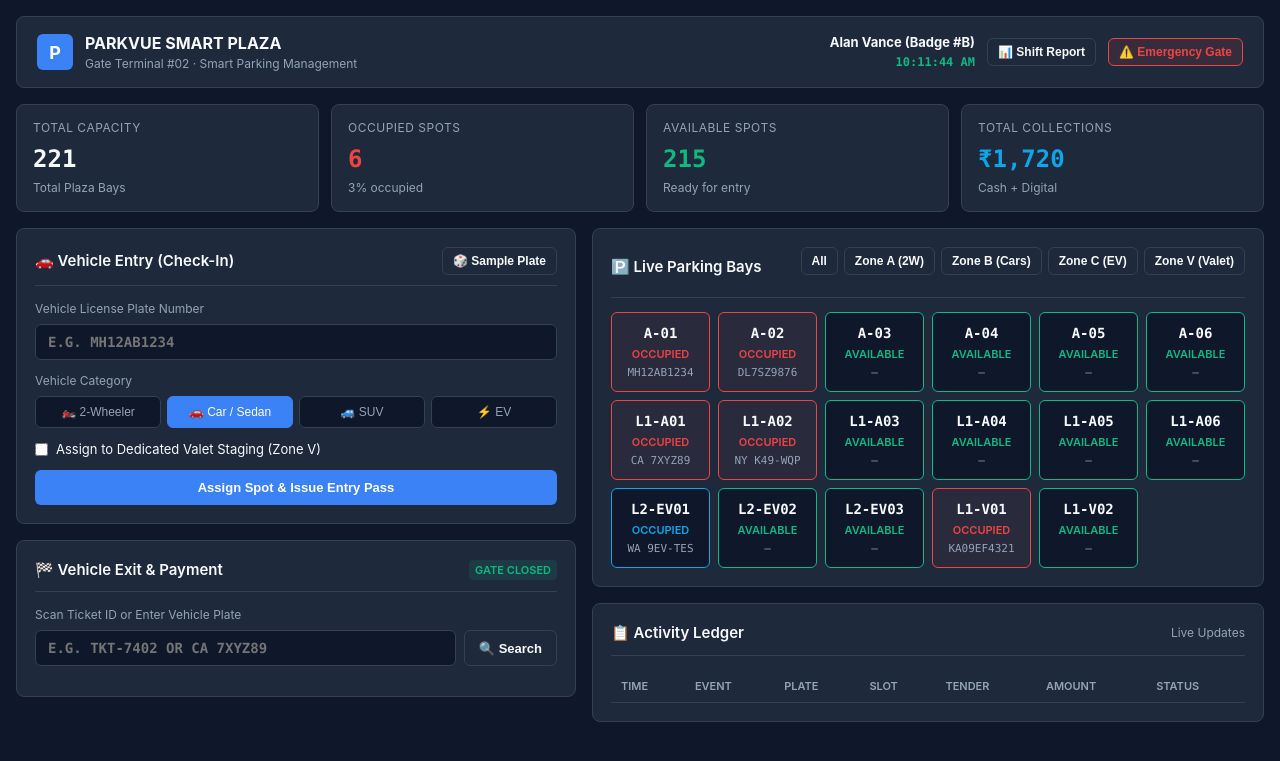
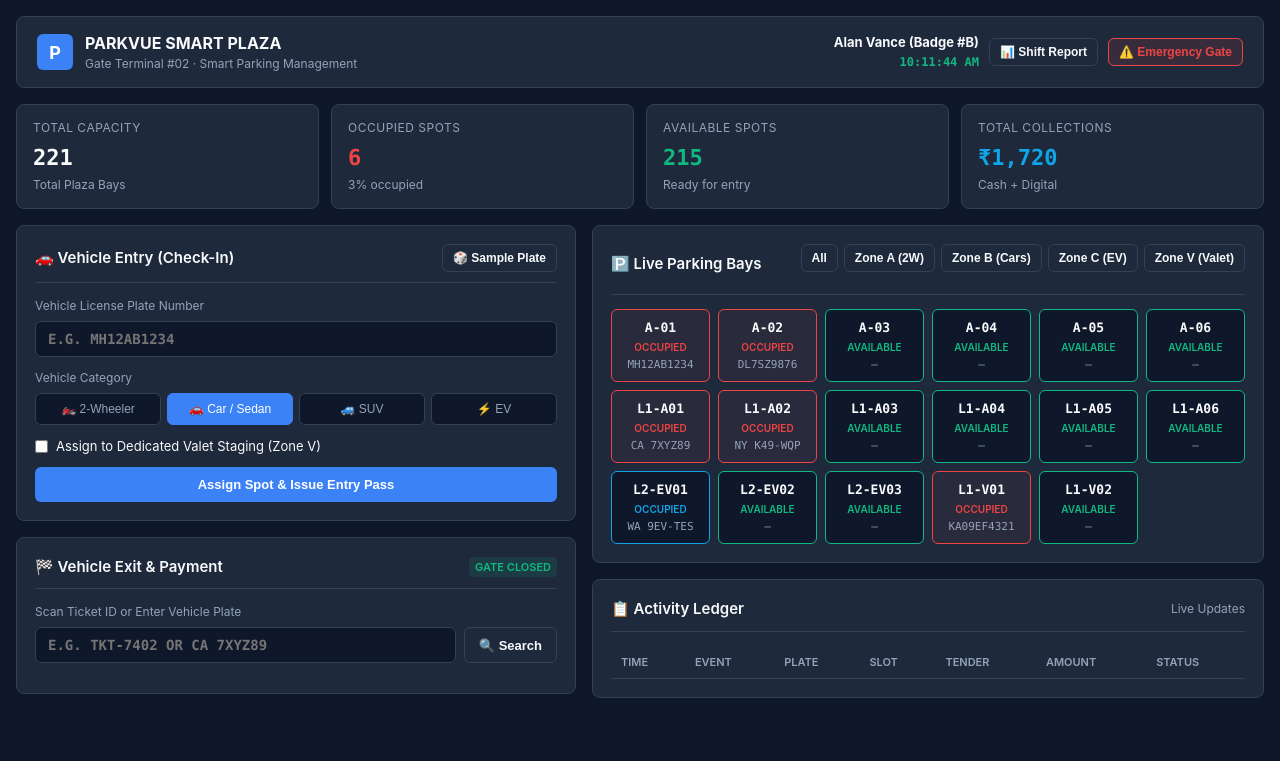
Before and after one commit to Dev-0710/parkvue, a PHP site: page / in a window 1280 px wide. Shown: the top 761 px of the page. Run offline with PHP 8.4, Linux system fonts and the light colour scheme; data comes from the database, SQL or seed files in the repository; data that the repository does not hold is empty.

Commit message:
Key Responsive Improvements Added in terminal.css

```diff
--- a/assets/css/terminal.css
+++ b/assets/css/terminal.css
@@ -26,7 +26,18 @@
   --font-mono: "Consolas", "Courier New", monospace;
 }
 
-* { box-sizing: border-box; margin: 0; padding: 0; }
+*, *::before, *::after {
+  box-sizing: border-box;
+  margin: 0;
+  padding: 0;
+}
+
+html, body {
+  width: 100%;
+  max-width: 100%;
+  overflow-x: hidden;
+}
+
 body {
   font-family: var(--font-main);
   background: var(--bg-page);
@@ -61,11 +73,12 @@ body {
   align-items: center;
   justify-content: center;
   border-radius: 6px;
+  flex-shrink: 0;
 }
 .brand-title { font-size: 16px; font-weight: 700; }
 .brand-sub { font-size: 12px; color: var(--text-muted); }
 
-.header-actions { display: flex; align-items: center; gap: 12px; }
+.header-actions { display: flex; align-items: center; gap: 10px; flex-wrap: wrap; }
 .header-info { text-align: right; font-size: 12px; color: var(--text-muted); }
 .header-info strong { color: var(--text); display: block; font-size: 13px; }
 .live-clock { font-family: var(--font-mono); color: var(--success); font-weight: 600; }
@@ -73,18 +86,20 @@ body {
 /* ── Metrics Cards ── */
 .metrics-row {
   display: grid;
-  grid-template-columns: repeat(auto-fit, minmax(200px, 1fr));
+  grid-template-columns: repeat(auto-fit, minmax(180px, 1fr));
   gap: 12px;
   margin-bottom: 16px;
+  width: 100%;
 }
 .metric-card {
   background: var(--bg-card);
   border: 1px solid var(--border);
   border-radius: var(--radius);
   padding: 14px 16px;
+  min-width: 0;
 }
 .metric-label { font-size: 12px; color: var(--text-muted); text-transform: uppercase; letter-spacing: 0.5px; }
-.metric-value { font-size: 24px; font-weight: 700; font-family: var(--font-mono); margin-top: 4px; }
+.metric-value { font-size: 22px; font-weight: 700; font-family: var(--font-mono); margin-top: 4px; word-break: break-word; }
 .metric-sub { font-size: 12px; color: var(--text-muted); margin-top: 2px; }
 
 /* ── Main Layout: 2 Columns ── */
@@ -92,9 +107,12 @@ body {
   display: grid;
   grid-template-columns: 1fr 1.2fr;
   gap: 16px;
+  width: 100%;
+  min-width: 0;
 }
-@media (max-width: 960px) {
-  .main-grid { grid-template-columns: 1fr; }
+.column-ops, .column-data {
+  min-width: 0;
+  max-width: 100%;
 }
 
 /* ── Panels / Cards ── */
@@ -104,11 +122,15 @@ body {
   border-radius: var(--radius);
   padding: 18px;
   margin-bottom: 16px;
+  width: 100%;
+  min-width: 0;
 }
 .panel-header {
   display: flex;
   justify-content: space-between;
   align-items: center;
+  flex-wrap: wrap;
+  gap: 8px;
   margin-bottom: 14px;
   border-bottom: 1px solid var(--border);
   padding-bottom: 10px;
@@ -128,15 +150,26 @@ body {
   font-size: 14px;
   font-family: inherit;
   outline: none;
+  min-width: 0;
 }
 .input-text:focus { border-color: var(--border-focus); }
 .input-mono { font-family: var(--font-mono); font-weight: 600; text-transform: uppercase; }
 
-.btn-group { display: flex; gap: 6px; flex-wrap: wrap; }
+.search-box {
+  display: flex;
+  gap: 8px;
+  width: 100%;
+}
+.search-box .input-text { flex: 1; min-width: 0; }
+
+.btn-group {
+  display: grid;
+  grid-template-columns: repeat(4, 1fr);
+  gap: 6px;
+  width: 100%;
+}
 .btn-select {
-  flex: 1;
-  min-width: 75px;
-  padding: 8px 10px;
+  padding: 8px 6px;
   background: var(--bg-input);
   border: 1px solid var(--border);
   color: var(--text-muted);
@@ -146,6 +179,10 @@ body {
   font-weight: 500;
   text-align: center;
   transition: all 0.15s;
+  min-width: 0;
+  white-space: nowrap;
+  overflow: hidden;
+  text-overflow: ellipsis;
 }
 .btn-select:hover { border-color: var(--text-muted); color: var(--text); }
 .btn-select.active { background: var(--primary); border-color: var(--primary); color: #fff; }
@@ -163,6 +200,7 @@ body {
   justify-content: center;
   gap: 6px;
   transition: background 0.15s;
+  white-space: nowrap;
 }
 .btn-primary { background: var(--primary); color: #fff; width: 100%; }
 .btn-primary:hover { background: var(--primary-hover); }
@@ -198,23 +239,23 @@ body {
   background: var(--bg-input);
   border: 1px solid var(--border);
 }
-.gate-banner.open { background: var(--success-bg); border-color: var(--success); color: var(--success); }
-.gate-banner.closed { color: var(--text-muted); }
 
 /* ── Parking Bay Grid ── */
 .bay-filter { display: flex; gap: 6px; margin-bottom: 12px; flex-wrap: wrap; }
 .bay-grid {
   display: grid;
-  grid-template-columns: repeat(auto-fill, minmax(90px, 1fr));
+  grid-template-columns: repeat(auto-fill, minmax(85px, 1fr));
   gap: 8px;
+  width: 100%;
+  min-width: 0;
 }
 .bay-slot {
   background: var(--bg-input);
   border: 1px solid var(--border);
   border-radius: 6px;
-  padding: 10px 8px;
+  padding: 8px 6px;
   text-align: center;
-  transition: transform 0.15s, border-color 0.15s;
+  min-width: 0;
 }
 .bay-slot.free { border-color: var(--success); }
 .bay-slot.free .bay-status { color: var(--success); }
@@ -222,14 +263,20 @@ body {
 .bay-slot.occupied .bay-status { color: var(--danger); }
 .bay-slot.charging { border-color: var(--info); }
 .bay-slot.charging .bay-status { color: var(--info); }
-.bay-id { font-weight: 700; font-size: 14px; font-family: var(--font-mono); }
-.bay-status { font-size: 11px; font-weight: 600; margin: 2px 0; text-transform: uppercase; }
+.bay-id { font-weight: 700; font-size: 13px; font-family: var(--font-mono); }
+.bay-status { font-size: 10px; font-weight: 600; margin: 2px 0; text-transform: uppercase; }
 .bay-plate { font-size: 11px; font-family: var(--font-mono); color: var(--text-muted); white-space: nowrap; overflow: hidden; text-overflow: ellipsis; }
 
 /* ── Transactions Table ── */
-.table-wrap { overflow-x: auto; }
+.table-wrap {
+  width: 100%;
+  max-width: 100%;
+  overflow-x: auto;
+  -webkit-overflow-scrolling: touch;
+}
 .data-table {
   width: 100%;
+  min-width: 460px;
   border-collapse: collapse;
   font-size: 13px;
   text-align: left;
@@ -241,10 +288,12 @@ body {
   font-size: 11px;
   text-transform: uppercase;
   border-bottom: 1px solid var(--border);
+  white-space: nowrap;
 }
 .data-table td {
   padding: 8px 10px;
   border-bottom: 1px solid rgba(51, 65, 85, 0.4);
+  white-space: nowrap;
 }
 .badge {
   display: inline-block;
--- a/index.php
+++ b/index.php
@@ -116,9 +116,9 @@ $badge      = 'B';
 
         <div class="form-group">
           <label class="form-label" for="exit-ticket-input">Scan Ticket ID or Enter Vehicle Plate</label>
-          <div style="display:flex;gap:8px;">
+          <div class="search-box">
             <input type="text" id="exit-ticket-input" class="input-text input-mono" placeholder="e.g. TKT-7402 or CA 7XYZ89">
-            <button class="btn btn-outline" id="btn-fetch-ticket" style="white-space:nowrap;">🔍 Search</button>
+            <button class="btn btn-outline" id="btn-fetch-ticket">🔍 Search</button>
           </div>
         </div>
 
```
Also changed, not shown: other parts of assets/css/terminal.css (+92 -8 lines), api/db.php (+25 -17 lines).
